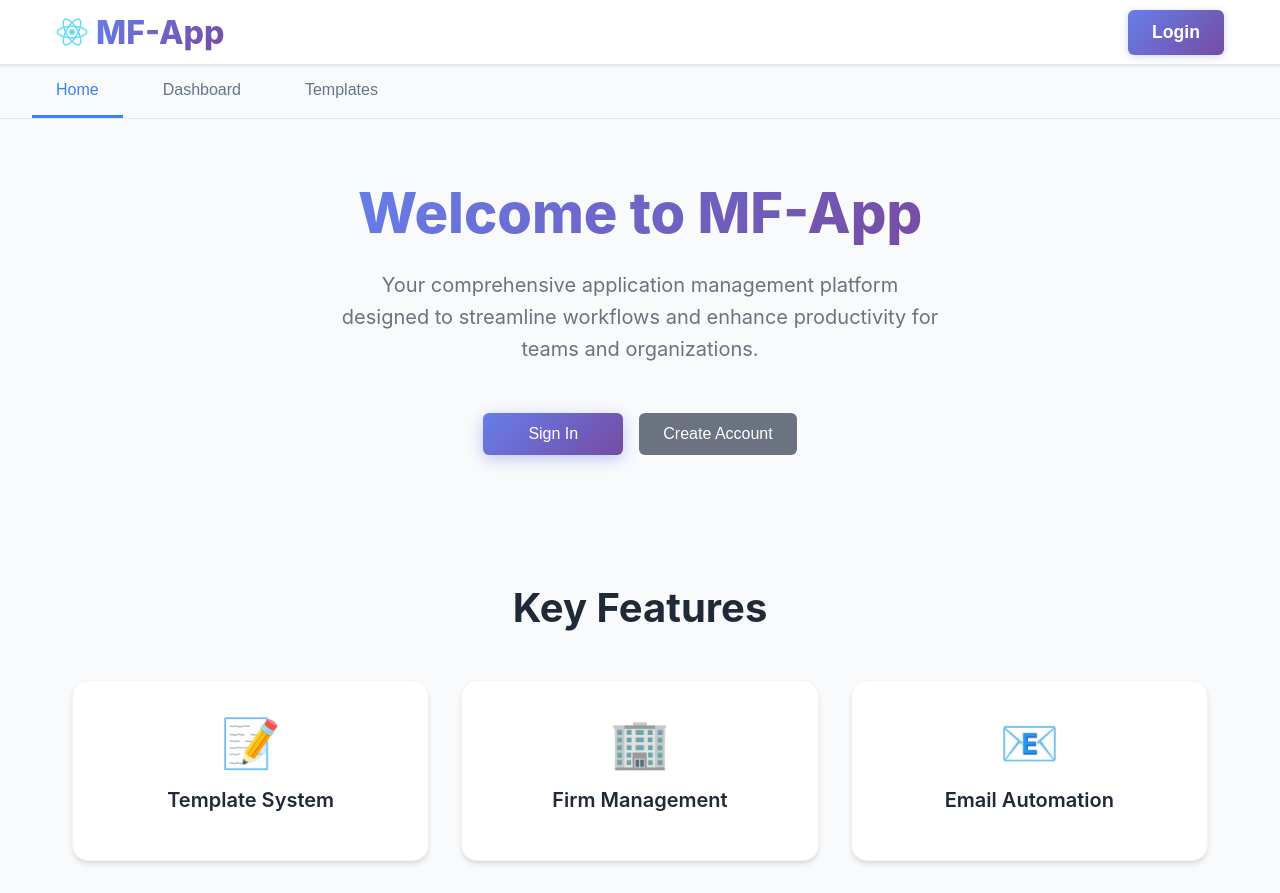
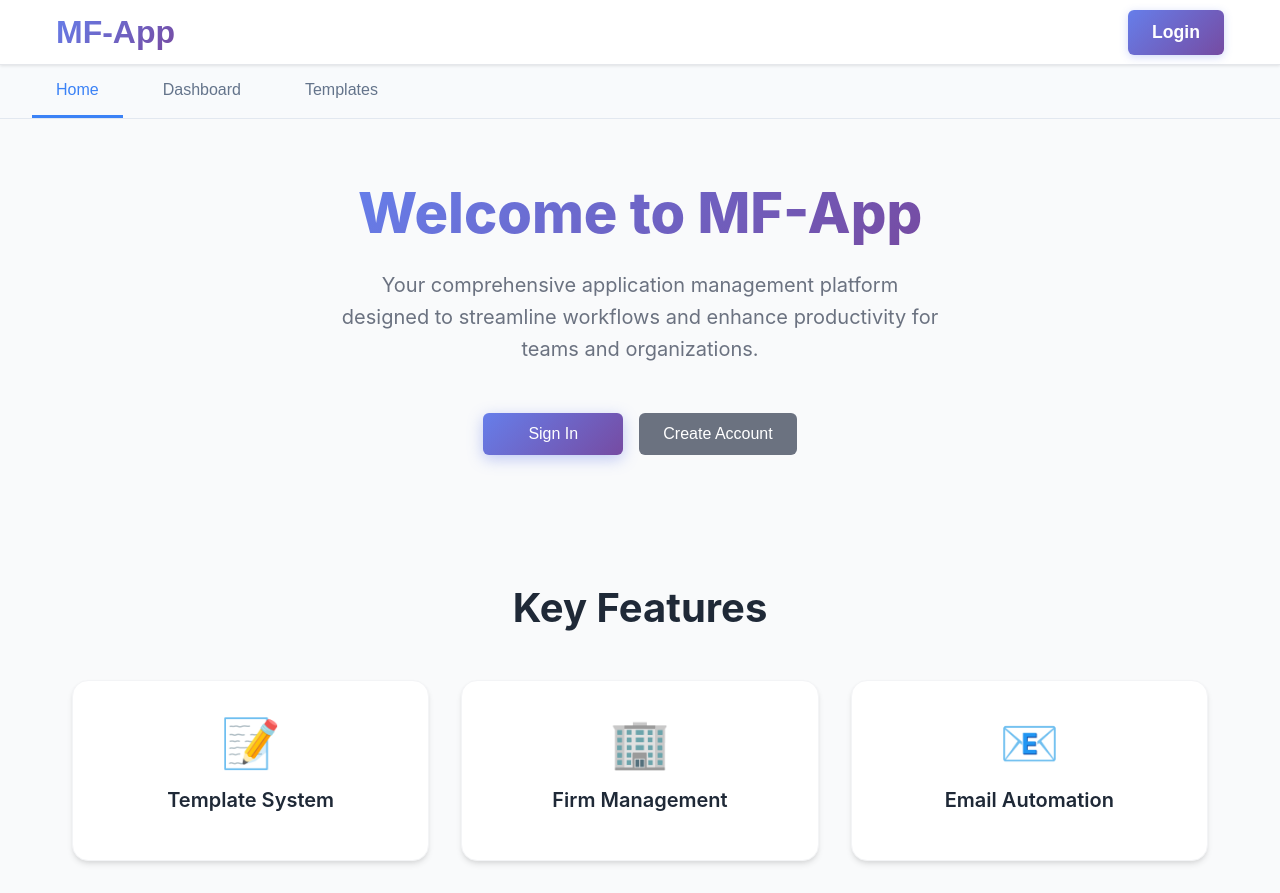
Before and after one commit to MihaiPMC/AplicatiaMF, a React (Create React App) app in the folder FrontEnd/frontend/: page / in a window 1280 px wide. Built offline with nearby package versions, Linux system fonts and the light colour scheme.

Commit message:
feat: add logo click functionality to navigate to home page

```diff
--- a/FrontEnd/frontend/src/App.tsx
+++ b/FrontEnd/frontend/src/App.tsx
@@ -81,6 +81,7 @@ function App() {
           isAuthenticated={isAuthenticated}
           onLogin={handleShowLogin}
           onLogout={handleLogout}
+          onLogoClick={handleShowHome}
         />
         <nav className="app-nav">
           <button onClick={handleShowHome} className="nav-btn active">
@@ -160,6 +161,7 @@ function App() {
           isAuthenticated={isAuthenticated}
           onLogin={handleShowLogin}
           onLogout={handleLogout}
+          onLogoClick={handleShowHome}
         />
         <nav className="app-nav">
           <button onClick={handleShowHome} className="nav-btn">
@@ -184,6 +186,7 @@ function App() {
         isAuthenticated={isAuthenticated}
         onLogin={handleShowLogin}
         onLogout={handleLogout}
+        onLogoClick={handleShowHome}
       />
       <nav className="app-nav">
         <button onClick={handleShowHome} className="nav-btn">
--- a/FrontEnd/frontend/src/components/Header/Header.module.css
+++ b/FrontEnd/frontend/src/components/Header/Header.module.css
@@ -20,15 +20,16 @@
 .logo {
   display: flex;
   align-items: center;
-  gap: 0.5rem;
   font-weight: 600;
   font-size: 1.25rem;
   color: #1f2937;
 }
 
-.logoImage {
-  width: 32px;
-  height: 32px;
+.logoButton {
+  background: none;
+  border: none;
+  padding: 0;
+  cursor: pointer;
 }
 
 .logoText {
@@ -37,7 +38,7 @@
   -webkit-background-clip: text;
   -webkit-text-fill-color: transparent;
   font-weight: 800;
-    font-size: 2rem;
+  font-size: 2rem;
 }
 
 .nav {
--- a/FrontEnd/frontend/src/components/Header/Header.tsx
+++ b/FrontEnd/frontend/src/components/Header/Header.tsx
@@ -12,6 +12,7 @@ export interface HeaderProps {
   isAuthenticated: boolean;
   onLogin: () => void;
   onLogout: () => void;
+  onLogoClick?: () => void;
 }
 
 interface NavItem {
@@ -20,7 +21,7 @@ interface NavItem {
   roles: string[];
 }
 
-const Header: React.FC<HeaderProps> = ({ user, isAuthenticated, onLogin, onLogout }) => {
+const Header: React.FC<HeaderProps> = ({ user, isAuthenticated, onLogin, onLogout, onLogoClick }) => {
   const [isMobileMenuOpen, setIsMobileMenuOpen] = useState(false);
 
   const navItems: NavItem[] = [
@@ -41,8 +42,13 @@ const Header: React.FC<HeaderProps> = ({ user, isAuthenticated, onLogin, onLogou
     <header className={styles.header}>
       <div className={styles.container}>
         <div className={styles.logo}>
-          <img src="/logo512.png" alt="Logo" className={styles.logoImage} />
-          <span className={styles.logoText}>MF-App</span>
+          <button
+            onClick={onLogoClick}
+            className={styles.logoButton}
+            aria-label="Go to home page"
+          >
+            <span className={styles.logoText}>MF-App</span>
+          </button>
         </div>
 
         <nav className={`${styles.nav} ${isMobileMenuOpen ? styles.navOpen : ''}`}>
```
